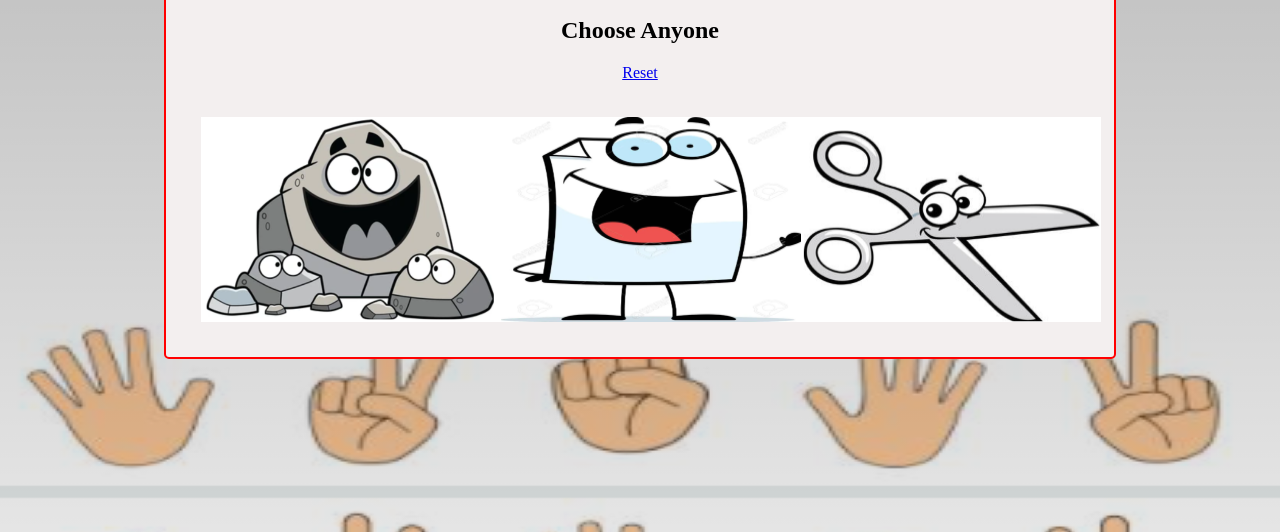
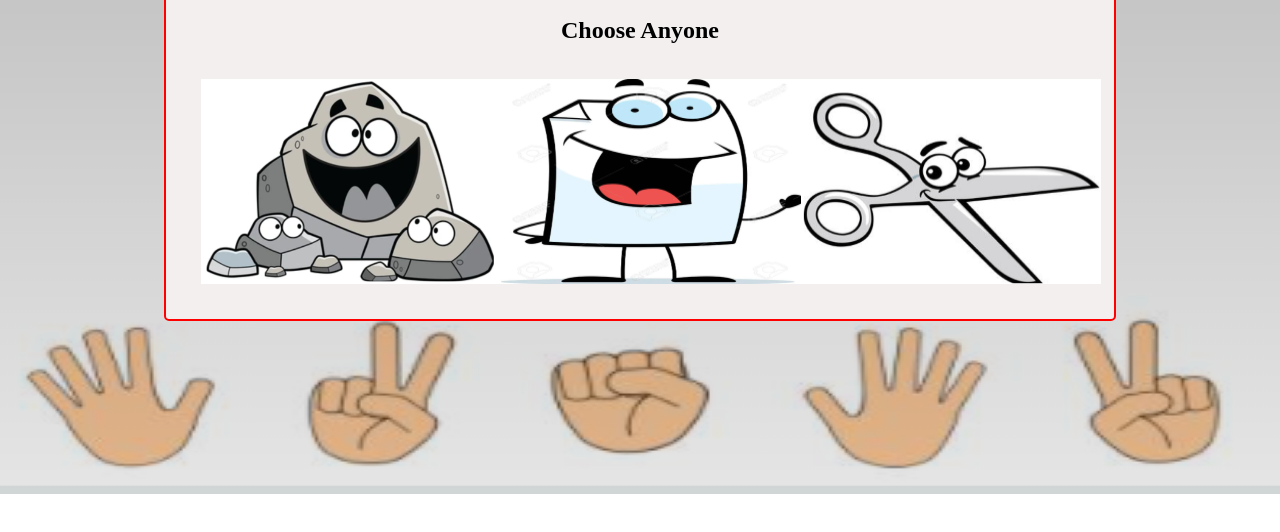
Before and after one commit to atulbansal82/Rock-Paper-Scissor, a plain HTML site: page index.html in a window 1280 px wide. Shown: the part 307-839 px from the top of the page. After the commit the page ends 801 px from the top, so only its background shows below. Drawn offline with Linux system fonts and the light colour scheme.

Commit message:
Update index.html

```diff
--- a/index.html
+++ b/index.html
@@ -15,7 +15,7 @@
         <h2 id='choose'>Choose Anyone</h2>
 
         <div id="reset">
-             <a class="btn" href="http://127.0.0.1:5501/index.html">Reset</a>
+             <a class="btn" href="http://127.0.0.1:5501/index.html"></a>
         </div>
         <div class="flex-box" id="answer">
          <img src="images/rock.png" alt="rock" id="rock" onclick="rpsGame(this)">
```
